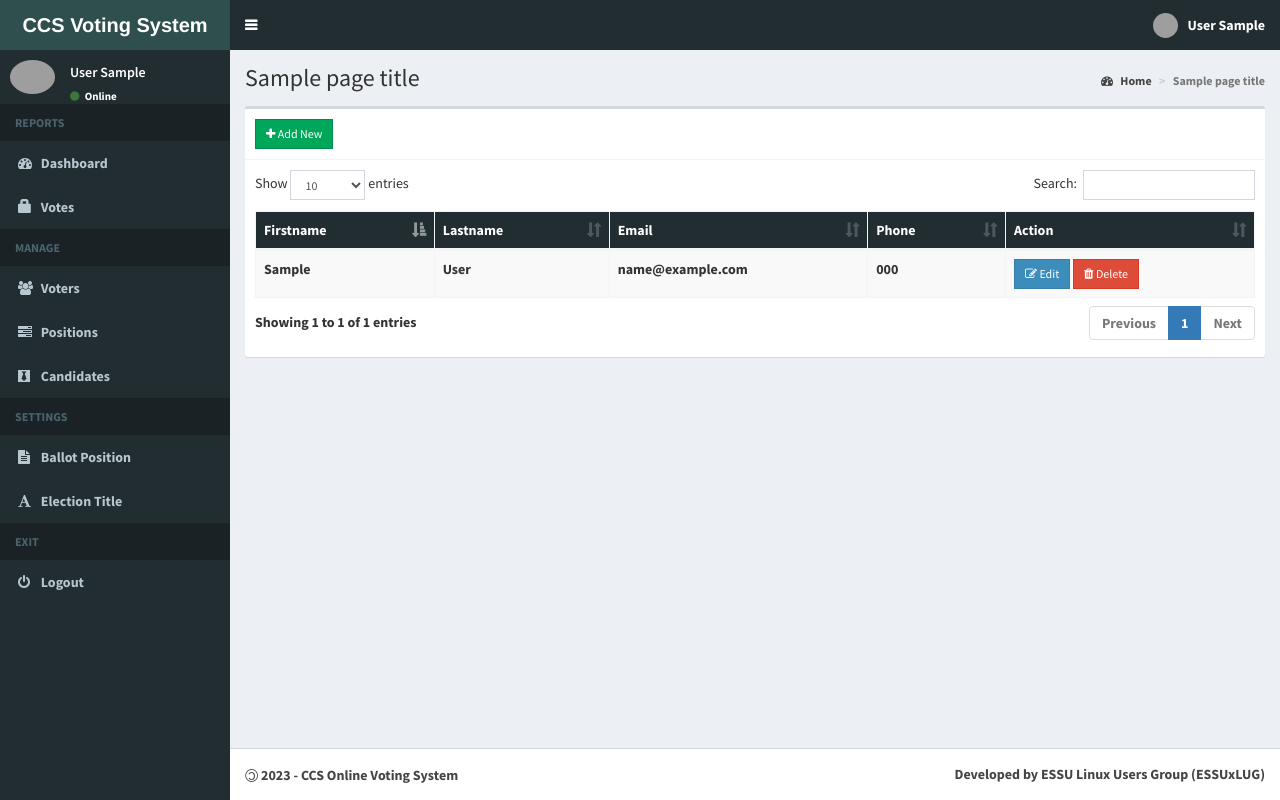
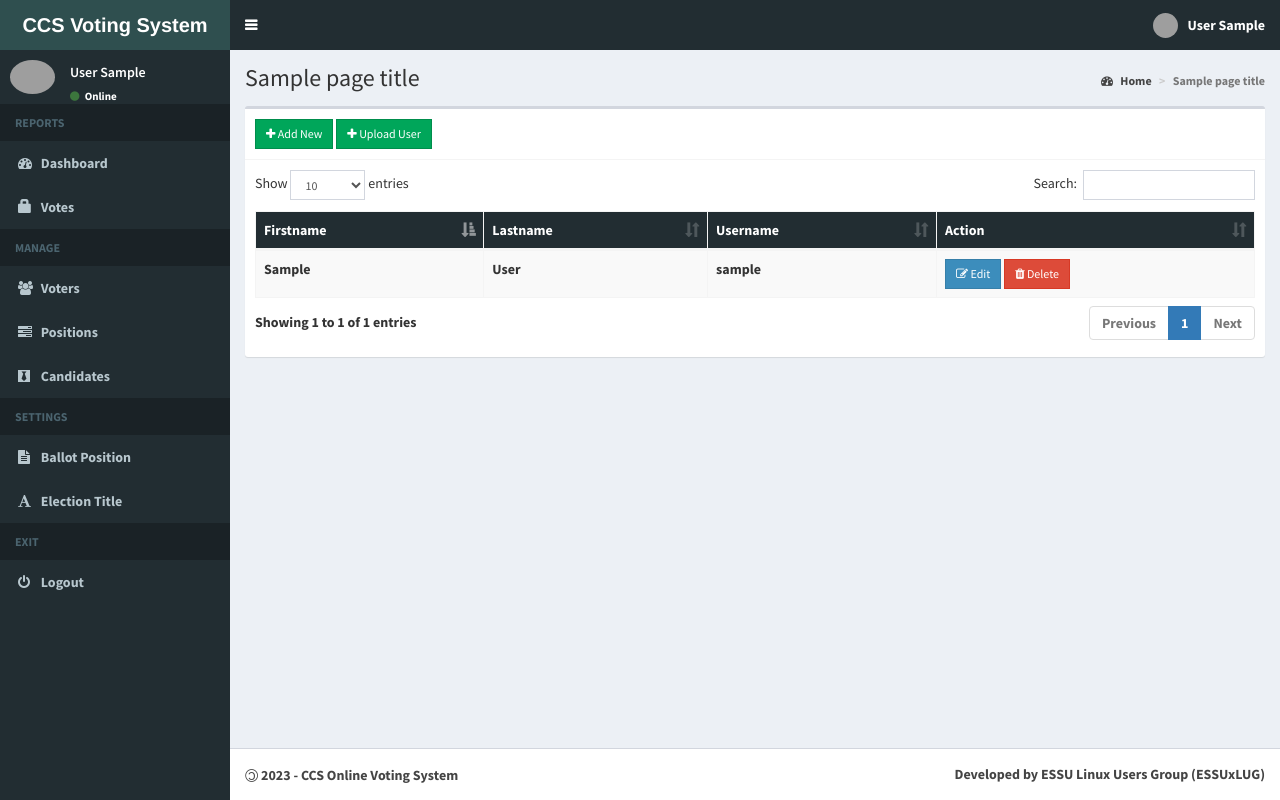
Before and after one commit to CSSO-Linux-User-Group-ESSU/School-Voting-System, a Django app: template administrator/templates/admin/voters.html in a window 1280 px wide. Run offline with Django 3.2, Linux system fonts and the light colour scheme; a user stored in the database is signed in; tables that the repository leaves empty hold one stand-in row (values such as "Sample post"); the template is opened without the code that fills it: values that come from a table or form of the project are taken from there, most other values are stand-ins (such as "Sample title", 1, 10 or a date in 2020); some libraries are stand-ins or nearby versions; grey boxes are pictures that could not be loaded.

Commit message:
Remove some unuse field for editing user

```diff
--- a/administrator/templates/admin/voters.html
+++ b/administrator/templates/admin/voters.html
@@ -7,14 +7,15 @@
 <div class="box-header with-border">
   <a href="#addnew" data-toggle="modal" class="btn btn-success btn-sm btn-flat"><i
           class="fa fa-plus"></i> Add New</a>
+  <a href="#uploaduser" data-toggle="modal" class="btn btn-success btn-sm btn-flat"><i
+    class="fa fa-plus"></i> Upload User</a>
 </div>
 <div class="box-body">
   <table id="example1" class="table table-bordered table-hover table-striped">
     <thead style="background-color: #222D32; color:white;">
           <th>Firstname</th>
           <th>Lastname</th>
-          <th>Email</th>
-          <th>Phone</th>
+          <th>Username</th>
           <th>Action</th>
       </thead>
       <tbody>
@@ -23,8 +24,7 @@
     <tr>
       <td>{{ voter.admin.first_name }}</td>
       <td>{{ voter.admin.last_name }}</td>
-      <td>{{ voter.admin.email }}</td>
-      <td>{{ voter.phone }}</td>
+      <td>{{ voter.admin.username }}</td>
 
       <td>
         <button class='btn btn-primary btn-sm edit btn-flat' data-id='{{ voter.id }}'><i class='fa fa-edit'></i> Edit</button>
@@ -33,7 +33,7 @@
     </tr>
     {% endfor %}
 
-                            </tbody>
+  </tbody>
   </table>
 </div>
 </div>
@@ -65,7 +65,6 @@
                       {{field}}
                   </div>
                   {% endfor %}
-
                   {% for field in form2  %}
                   <div class="form-group has-feedback">
                       <span class="text-danger">{{field.errors}}</span>
@@ -74,13 +73,42 @@
                   </div>
                   {% endfor %}
 
+                  <div class="form-group has-feedback">
+                    {{ course }}
+                  </div>
+
+
           </div>
           <div class="modal-footer">
             <button type="button" class="btn btn-danger btn-flat pull-left" data-dismiss="modal"><i class="fa fa-close"></i> Close</button>
             <button type="submit" class="btn btn-success btn-flat" name="add"><i class="fa fa-save"></i> Save</button>
           </div></form></div></div></div></div>
 
-<!-- Edit -->
+<div class="modal fade" id="uploaduser">
+  <div class="modal-dialog">
+    <div class="modal-content">
+      <div class="modal-header">
+        <button type="button" class="close" data-dismiss="modal" aria-label="Close">
+          <span aria-hidden="true">&times;</span>
+        </button>
+        <h4 class="modal-title"><b>Add New Voter</b></h4>
+      </div>
+      <div class="modal-body">
+        <form action="{% url 'uploadUser' %}" method="POST" enctype="multipart/form-data">
+          {% csrf_token %}
+          <div style="align-items: center; width:fit-content; margin:0 auto;">
+            {{ userupload }}
+          </div>
+        </div>
+        <div class="modal-footer">
+          <button type="button" class="btn btn-danger btn-flat pull-left" data-dismiss="modal"><i class="fa fa-close"></i> Close</button>
+          <button type="submit" class="btn btn-success btn-flat" name="add"><i class="fa fa-arrow-up"></i>Upload</button>
+        </form>
+      </div>
+    </div>
+  </div>
+</div>
+
 <div class="modal fade" id="edit">
   <div class="modal-dialog">
       <div class="modal-content">
@@ -107,20 +135,7 @@
                     <input type="text" class="form-control" id="edit_lastname" name="last_name">
                   </div>
               </div>
-              <div class="form-group">
-                <label for="edit_email" class="col-sm-3 control-label">Email</label>
 
-                <div class="col-sm-9">
-                  <input type="email" class="form-control" id="edit_email" name="email">
-                </div>
-            </div>
-            <div class="form-group">
-              <label for="edit_phone" class="col-sm-3 control-label">Phone</label>
-
-              <div class="col-sm-9">
-                <input type="text" class="form-control" id="edit_phone" name="phone">
-              </div>
-          </div>
 
 
           </div>
@@ -183,6 +198,7 @@
       });
 
 
+
   });
 
   function getRow(id) {
@@ -197,8 +213,8 @@
               $('.id').val(response.id);
               $('#edit_firstname').val(response.first_name);
               $('#edit_lastname').val(response.last_name);
-              $('#edit_phone').val(response.phone);
-              $('#edit_email').val(response.email);
+              $('#edit_username').val(response.username);
+              $('#edit_course').val(response.course)
               $('.fullname').html(response.first_name + ' ' + response.last_name);
           }
       });
```
